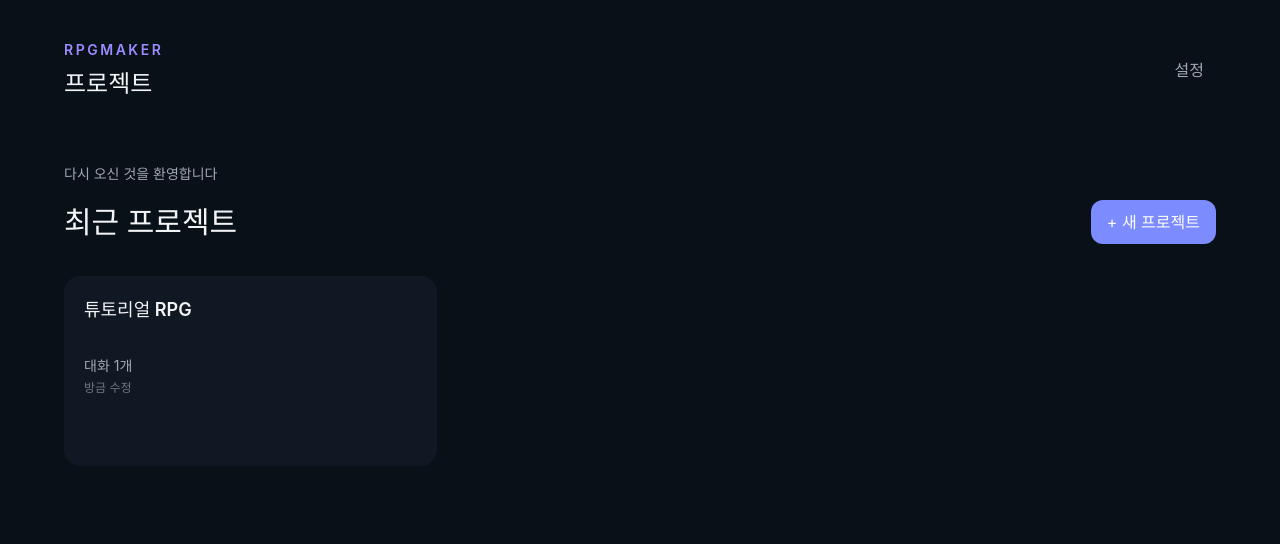
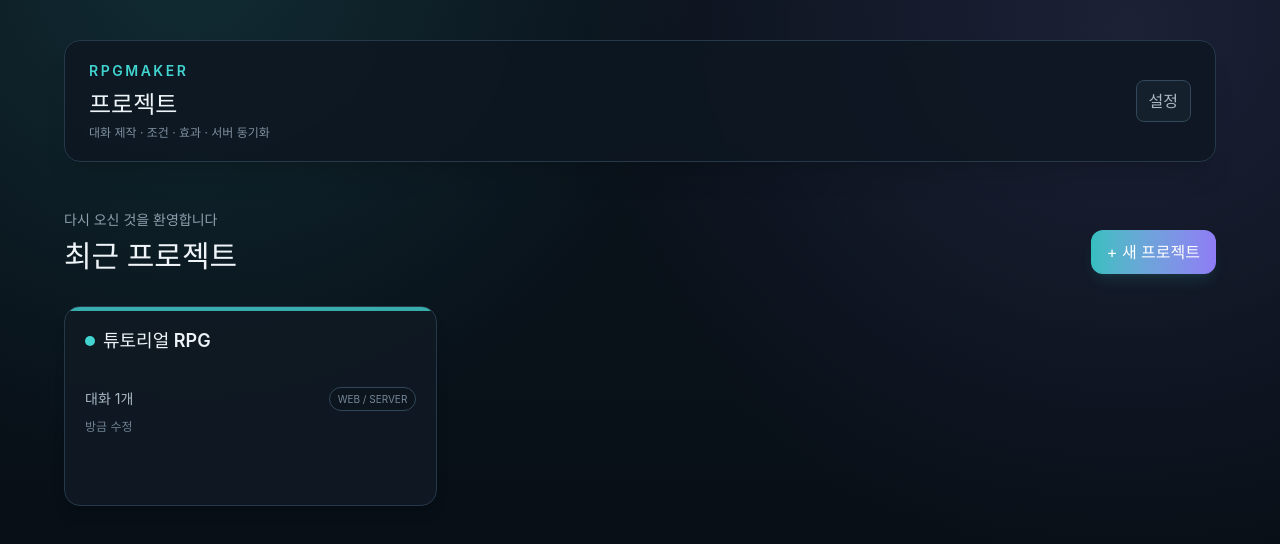
Before and after one commit to melonateam/minecraft-rpg-server, a React (Vite) app in the folder rpgmaker-web-editor/: page / in a window 1280 px wide. Shown: the top 544 px of the page. Built offline with nearby package versions, Linux system fonts and the light colour scheme.

Commit message:
style(web): improve dashboard color hierarchy

```diff
--- a/rpgmaker-web-editor/src/components/dashboard/Dashboard.tsx
+++ b/rpgmaker-web-editor/src/components/dashboard/Dashboard.tsx
@@ -24,38 +24,56 @@ export function Dashboard() {
   };
 
   return (
-    <main className="min-h-screen bg-[#0f1115] px-12 py-10 text-[#f3f4f6]">
-      <header className="mx-auto flex max-w-6xl items-center justify-between">
+    <main className="min-h-screen bg-transparent px-12 py-10 text-[#eef4f8]">
+      <header className="mx-auto flex max-w-6xl items-center justify-between rounded-2xl border border-[#26394a] bg-[#0d1721]/85 px-6 py-5 shadow-xl shadow-black/10 backdrop-blur">
         <div>
-          <div className="text-sm font-semibold tracking-[0.18em] text-[#7c8cff]">RPGMAKER</div>
+          <div className="text-sm font-semibold tracking-[0.18em] text-[#42d4d0]">RPGMAKER</div>
           <h1 className="mt-2 text-2xl font-semibold">프로젝트</h1>
+          <p className="mt-1 text-xs text-[#8091a1]">대화 제작 · 조건 · 효과 · 서버 동기화</p>
         </div>
-        <button className="rounded-lg px-3 py-2 text-sm text-[#a1a7b3] hover:bg-[#1d2129]">설정</button>
+        <button className="rounded-lg border border-[#33485b] bg-[#14202b] px-3 py-2 text-sm text-[#aab8c5] hover:border-[#9d8cff]/60 hover:bg-[#1a2734]">
+          설정
+        </button>
       </header>
 
-      <section className="mx-auto mt-16 max-w-6xl">
-        <p className="text-sm text-[#a1a7b3]">다시 오신 것을 환영합니다</p>
-        <div className="mt-4 flex items-center justify-between">
-          <h2 className="text-3xl font-semibold">최근 프로젝트</h2>
+      <section className="mx-auto mt-12 max-w-6xl">
+        <div className="flex items-end justify-between">
+          <div>
+            <p className="text-sm text-[#8fa0ae]">다시 오신 것을 환영합니다</p>
+            <h2 className="mt-2 text-3xl font-semibold">최근 프로젝트</h2>
+          </div>
           <button
             onClick={handleCreate}
-            className="rounded-xl bg-[#7c8cff] px-4 py-2.5 text-sm font-semibold text-white hover:brightness-110"
+            className="rounded-xl bg-gradient-to-r from-[#35bfc0] to-[#8f7cf6] px-4 py-2.5 text-sm font-semibold text-white shadow-lg shadow-[#42d4d0]/10 hover:brightness-110"
           >
             + 새 프로젝트
           </button>
         </div>
 
         <div className="mt-8 grid grid-cols-3 gap-4">
-          {projects.map((project) => (
-            <article key={project.id} className="group rounded-2xl bg-[#16191f] p-5 transition hover:bg-[#1d2129]">
+          {projects.map((project, index) => {
+            const accents = ['#42d4d0', '#9d8cff', '#f1c66d'];
+            const accent = accents[index % accents.length];
+            return (
+              <article
+                key={project.id}
+                className="group relative overflow-hidden rounded-2xl border border-[#26394a] bg-[#101923]/92 p-5 shadow-lg shadow-black/10 transition hover:-translate-y-0.5 hover:border-[#4c6277] hover:bg-[#172331]"
+              >
+                <div className="absolute inset-x-0 top-0 h-1 opacity-80" style={{ background: accent }} />
                 <button className="w-full text-left" onClick={() => navigate(`/project/${project.id}`)}>
+                  <div className="flex items-center gap-2">
+                    <span className="h-2.5 w-2.5 rounded-full" style={{ background: accent }} />
                     <h3 className="text-lg font-semibold">{project.name}</h3>
-                <div className="mt-8 text-sm text-[#a1a7b3]">대화 {project.dialogues.length}개</div>
-                <div className="mt-1 text-xs text-[#6f7683]">{formatRelative(project.updatedAt)}</div>
+                  </div>
+                  <div className="mt-8 flex items-center justify-between text-sm">
+                    <span className="text-[#a9b7c3]">대화 {project.dialogues.length}개</span>
+                    <span className="rounded-full border border-[#31475a] bg-[#0c151e] px-2 py-1 text-[10px] text-[#758798]">WEB / SERVER</span>
+                  </div>
+                  <div className="mt-2 text-xs text-[#6f8292]">{formatRelative(project.updatedAt)}</div>
                 </button>
                 <div className="mt-4 flex justify-end opacity-0 transition group-hover:opacity-100">
                   <button
-                  className="rounded-md px-2 py-1 text-xs text-[#a1a7b3] hover:bg-[#2a2f39] hover:text-red-300"
+                    className="rounded-md px-2 py-1 text-xs text-[#91a0ad] hover:bg-red-400/10 hover:text-red-300"
                     onClick={() => {
                       if (window.confirm(`'${project.name}' 프로젝트를 삭제할까요?`)) void deleteProject(project.id);
                     }}
@@ -64,7 +82,8 @@ export function Dashboard() {
                   </button>
                 </div>
               </article>
-          ))}
+            );
+          })}
         </div>
       </section>
     </main>
```
Lines whose indentation alone changed are shown as unchanged.
